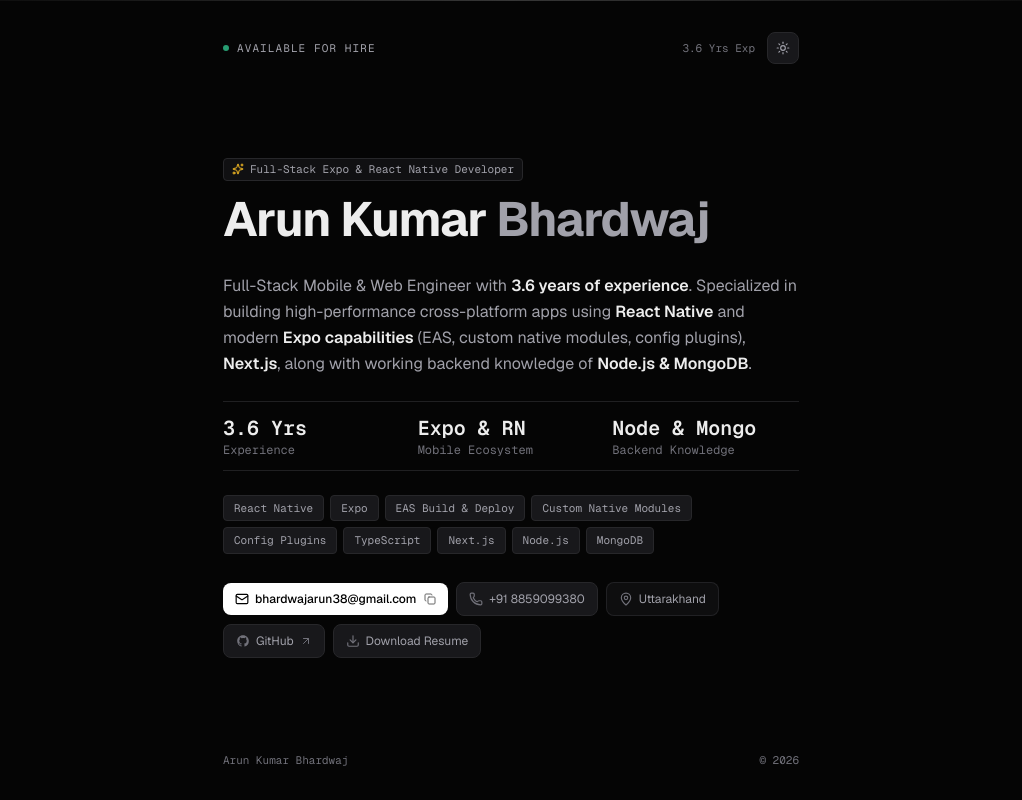
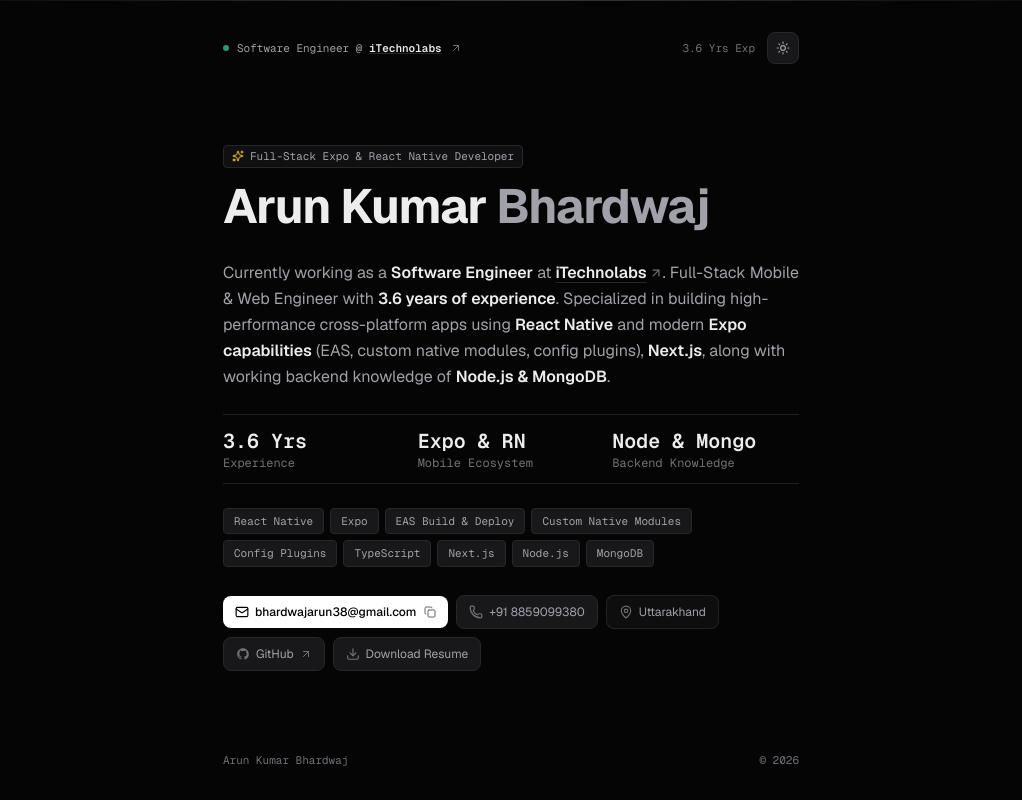
Before and after one commit to ArunKumarBhardwaj/portfolio, a Next.js app: page / in a window 1280 px wide. Shown: the whole page, without its empty margins (129-1151 px from the left). Built offline with nearby package versions, Linux system fonts and the light colour scheme.

Commit message:
feat: update professional bio and status to reflect current role at iTechnolabs

```diff
--- a/src/app/layout.tsx
+++ b/src/app/layout.tsx
@@ -15,7 +15,7 @@ const geistMono = Geist_Mono({
 export const metadata: Metadata = {
   title: "Arun Kumar Bhardwaj | Full-Stack Expo & React Native Developer",
   description:
-    "Full-Stack Mobile & Web Engineer with 3.6 years of experience specializing in React Native, Expo (EAS, custom native modules, config plugins), Next.js, Node.js, and MongoDB.",
+    "Software Engineer at iTechnolabs. Full-Stack Mobile & Web Engineer with 3.6 years of experience specializing in React Native, Expo (EAS, custom native modules, config plugins), Next.js, Node.js, and MongoDB.",
   icons: {
     icon: "/icon.svg",
   },
--- a/src/app/page.tsx
+++ b/src/app/page.tsx
@@ -71,13 +71,24 @@ export default function Home() {
 
       {/* HEADER / STATUS */}
       <header className="max-w-xl w-full mx-auto flex items-center justify-between shrink-0 gap-3">
-        <div className="flex items-center gap-2 text-[11px] font-mono text-muted uppercase tracking-widest">
+        <a
+          href="https://www.linkedin.com/company/itechnolabs-ca/posts/?feedView=all"
+          target="_blank"
+          rel="noopener noreferrer"
+          className="flex items-center gap-2 text-[11px] font-mono text-muted hover:text-foreground transition-colors group"
+        >
           <span
             className="w-1.5 h-1.5 rounded-full animate-pulse"
             style={{ background: "var(--status)" }}
           />
-          Available for Hire
-        </div>
+          <span>
+            Software Engineer @{" "}
+            <span className="font-semibold text-foreground underline decoration-border group-hover:decoration-foreground">
+              iTechnolabs
+            </span>
+          </span>
+          <ArrowUpRight className="w-3 h-3 text-muted-soft group-hover:text-foreground transition-colors" />
+        </a>
         <div className="flex items-center gap-3">
           <div className="text-[11px] font-mono text-muted-soft">
             3.6 Yrs Exp
@@ -115,7 +126,21 @@ export default function Home() {
           transition={{ duration: 0.4, delay: 0.1 }}
           className="text-xs sm:text-base text-muted font-normal leading-relaxed"
         >
-          Full-Stack Mobile & Web Engineer with{" "}
+          Currently working as a{" "}
+          <strong className="text-foreground font-semibold">
+            Software Engineer
+          </strong>{" "}
+          at{" "}
+          <a
+            href="https://www.linkedin.com/company/itechnolabs-ca/posts/?feedView=all"
+            target="_blank"
+            rel="noopener noreferrer"
+            className="text-foreground font-semibold underline underline-offset-4 decoration-border hover:decoration-foreground transition-colors inline-flex items-center gap-0.5 group"
+          >
+            <span>iTechnolabs</span>
+            <ArrowUpRight className="w-3.5 h-3.5 text-muted-soft group-hover:text-foreground transition-colors inline" />
+          </a>
+          . Full-Stack Mobile & Web Engineer with{" "}
           <strong className="text-foreground font-semibold">
             3.6 years of experience
           </strong>
```
